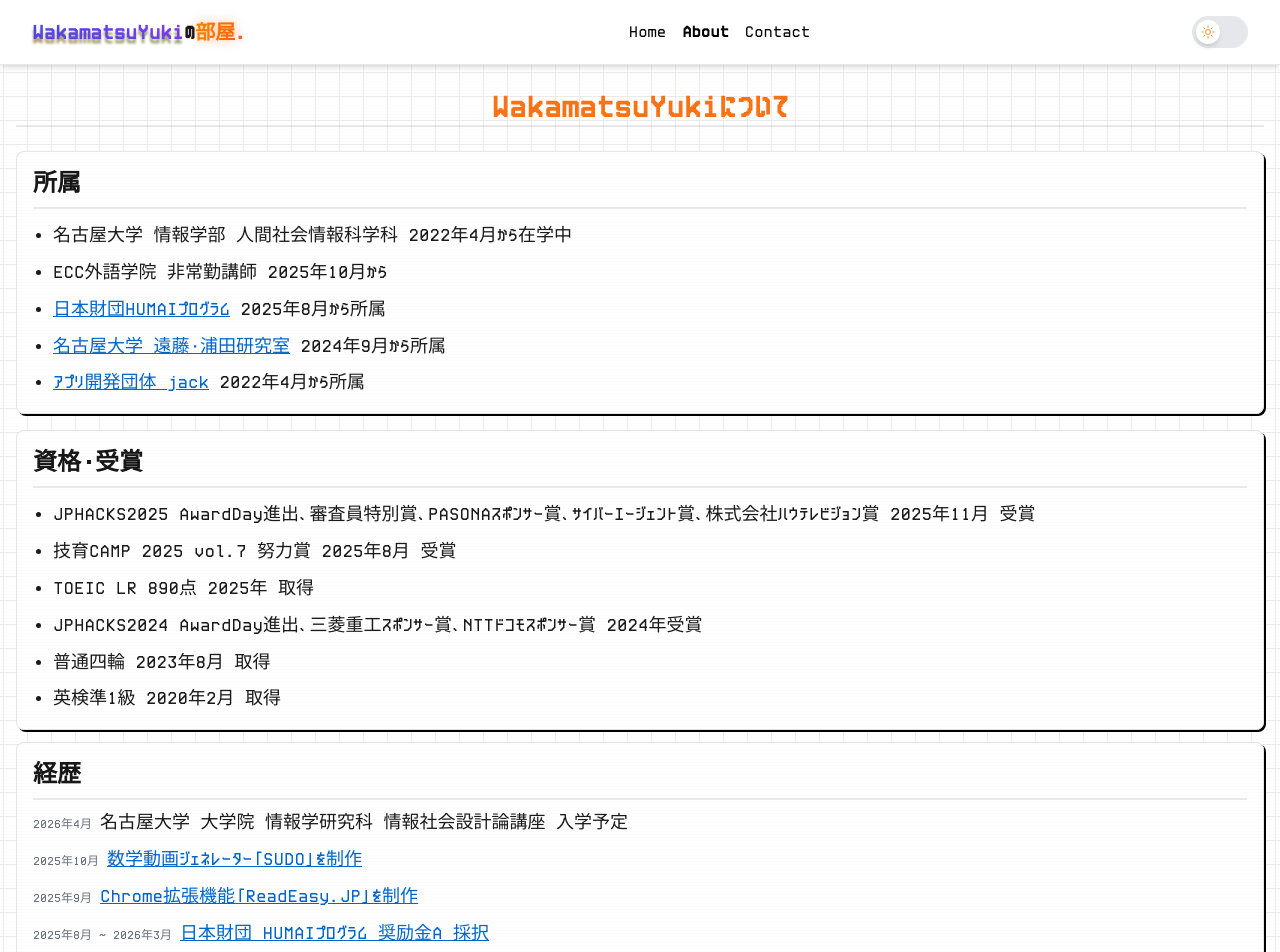
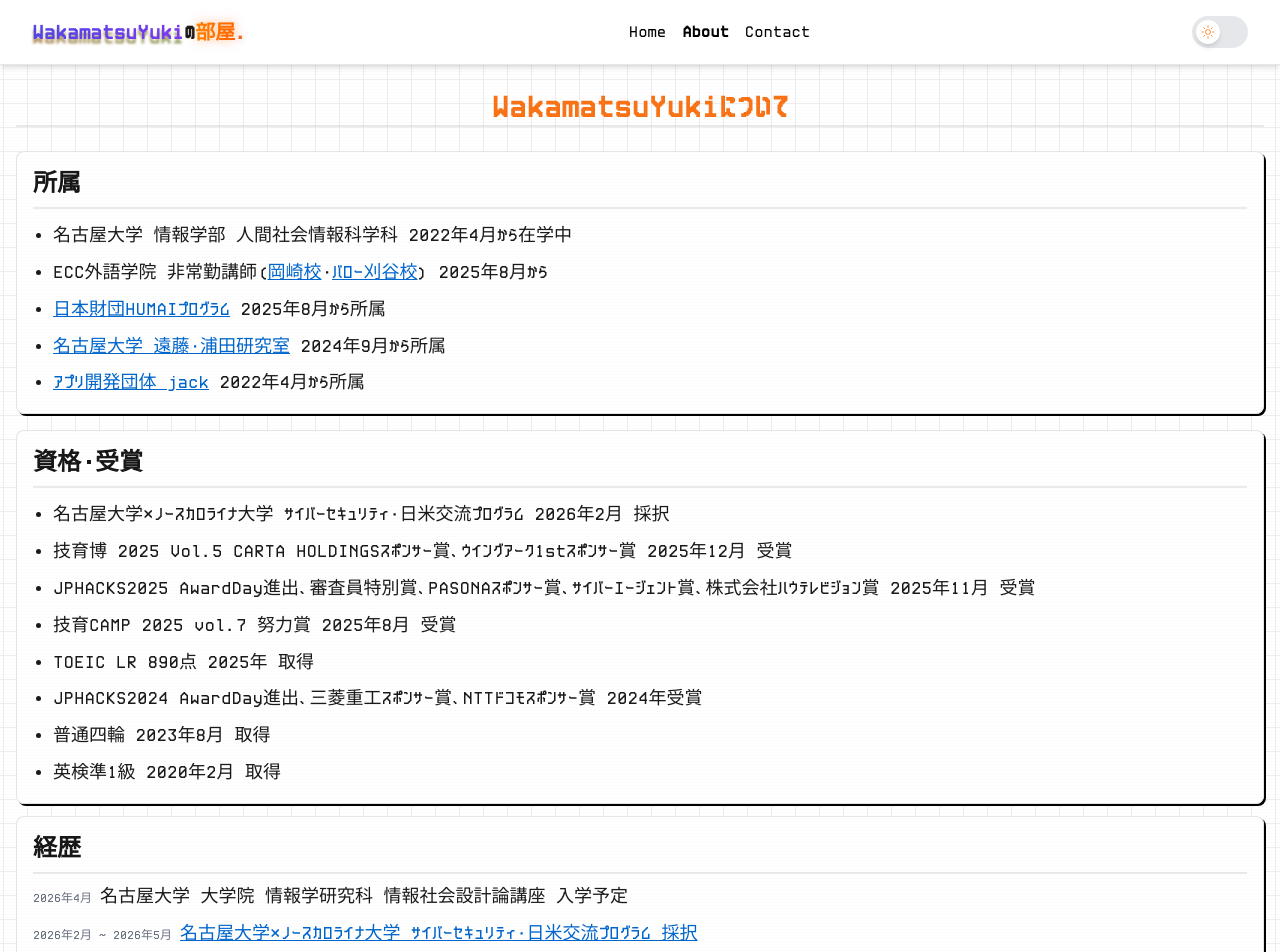
Before and after one commit to waka320/wakaport, a Next.js app in the folder wakanext/: page /about in a window 1280 px wide. Shown: the top 952 px of the page. Built offline with nearby package versions, Linux system fonts and the light colour scheme; no server answers; a web font is replaced by a local one.

Commit message:
技育博、サイバー、ECC、LinkedIn

```diff
--- a/wakanext/src/app/(pages)/contact/page.tsx
+++ b/wakanext/src/app/(pages)/contact/page.tsx
@@ -3,7 +3,7 @@
 import { useState, useEffect } from 'react';
 import Form from '@/components/contact/Form';
 import Link from 'next/link';
-import { FaEnvelope, FaFacebook } from 'react-icons/fa';
+import { FaEnvelope, FaFacebook, FaLinkedin } from 'react-icons/fa';
 import { FaXTwitter } from 'react-icons/fa6';
 
 const ContactPage = () => {
@@ -61,6 +61,20 @@ const ContactPage = () => {
                                 @waka320port
                             </Link>
                         </li>
+                        <li className="flex flex-col sm:flex-row sm:items-center">
+                            <div className="flex items-center mb-1 sm:mb-0">
+                                <FaLinkedin className="text-[var(--accent)] mr-3 text-lg md:text-xl" />
+                                <span className="font-medium mr-2">LinkedIn:</span>
+                            </div>
+                            <Link
+                                className='text-[var(--link-color)] hover:text-[var(--link-hover-color)] underline transition-colors break-all'
+                                href="https://www.linkedin.com/in/yuki-wakamatsu28/"
+                                target="_blank"
+                                rel="noopener noreferrer"
+                            >
+                                Yuki Wakamatsu
+                            </Link>
+                        </li>
                     </ul>
 
                     <h2 className="text-lg md:text-2xl font-semibold mb-3 md:mb-4 border-b pb-2 text-[var(--foreground)]">お問い合わせフォーム</h2>
--- a/wakanext/src/components/about/AffiliationsSection.tsx
+++ b/wakanext/src/components/about/AffiliationsSection.tsx
@@ -10,6 +10,16 @@ const AffiliationsSection = () => {
                 {affiliations.items.map((item, index) =>
                     typeof item === 'string' ? (
                         <li key={index} className="text-sm md:text-base">{item}</li>
+                    ) : 'links' in item ? (
+                        <li key={index} className="text-sm md:text-base">
+                            {item.name}（{item.links.map((link, i) => (
+                                <span key={i}>
+                                    {i > 0 && '・'}
+                                    <Link className='text-[var(--link-color)] hover:text-[var(--accent)] underline' href={link.url}>{link.label}</Link>
+                                </span>
+                            ))}）
+                            <span> {item.description}</span>
+                        </li>
                     ) : (
                         <li key={index} className="text-sm md:text-base">
                             <Link className='text-[var(--link-color)] hover:text-[var(--accent)] underline' href={item.url}>{item.name}</Link>
--- a/wakanext/src/components/home/Social.tsx
+++ b/wakanext/src/components/home/Social.tsx
@@ -5,7 +5,7 @@ import { Button } from "@/components/ui/Button"
 export default function Social() {
     return (
         <div className="container px-1 md:px-4 pb-4 md:pb-8">
-            <div className="grid grid-cols-1 md:grid-cols-3 gap-3 md:gap-4">
+            <div className="grid grid-cols-1 md:grid-cols-2 lg:grid-cols-4 gap-3 md:gap-4">
                 {/* GitHub */}
                 <div className="content-background pixel-panel p-3 md:p-4">
                     <h2 className="text-lg md:text-xl font-semibold mb-2">GitHub</h2>
@@ -18,7 +18,7 @@ export default function Social() {
                     </div>
                 </div>
 
-                {/* X (Twitter) - ウィジェットは使わずリンクのみで軽量化 */}
+                {/* X (Twitter) */}
                 <div className="content-background pixel-panel p-3 md:p-4">
                     <h2 className="text-lg md:text-xl font-semibold mb-2">X</h2>
                     <Link href="https://x.com/waka320port" target="_blank" className="inline-flex items-center gap-2 no-underline">
@@ -26,6 +26,17 @@ export default function Social() {
                     </Link>
                     <div className="mt-2 md:mt-3">
                         <Button href="https://x.com/waka320port" external variant="pixel" className="text-base">Open X</Button>
+                    </div>
+                </div>
+
+                {/* LinkedIn */}
+                <div className="content-background pixel-panel p-3 md:p-4">
+                    <h2 className="text-lg md:text-xl font-semibold mb-2">LinkedIn</h2>
+                    <Link href="https://www.linkedin.com/in/yuki-wakamatsu28/" target="_blank" className="inline-flex items-center gap-2 no-underline">
+                        <span className="text-base text-inherit">Yuki Wakamatsu</span>
+                    </Link>
+                    <div className="mt-2 md:mt-3">
+                        <Button href="https://www.linkedin.com/in/yuki-wakamatsu28/" external variant="pixel" className="text-base">Open LinkedIn</Button>
                     </div>
                 </div>
 
--- a/wakanext/src/lib/about/affiliations.ts
+++ b/wakanext/src/lib/about/affiliations.ts
@@ -2,7 +2,14 @@ export const affiliations = {
     title: "所属",
     items: [
         "名古屋大学 情報学部 人間社会情報科学科 2022年4月から在学中",
-        "ECC外語学院 非常勤講師 2025年10月から",
+        {
+            name: "ECC外語学院 非常勤講師",
+            links: [
+                { label: "岡崎校", url: "https://www.kids.ecc.jp/school/aichi/okazaki/teacher/detail.html?aid=107447" },
+                { label: "バロー刈谷校", url: "https://www.kids.ecc.jp/school/aichi/kariya/teacher/detail.html?aid=107499" },
+            ],
+            description: "2025年8月から",
+        },
         { name: "日本財団HUMAIプログラム", url: "https://zen.ac.jp/humai", description: "2025年8月から所属" },
         { name: "名古屋大学 遠藤・浦田研究室", url: "https://mdg.si.i.nagoya-u.ac.jp/", description: "2024年9月から所属" },
         { name: "アプリ開発団体 jack", url: "https://www.jackapp.jp", description: "2022年4月から所属" },
--- a/wakanext/src/lib/about/qualifications.ts
+++ b/wakanext/src/lib/about/qualifications.ts
@@ -1,6 +1,8 @@
 export const qualifications = {
     title: "資格・受賞",
     items: [
+        "名古屋大学×ノースカロライナ大学 サイバーセキュリティ・日米交流プログラム 2026年2月 採択",
+        "技育博 2025 Vol.5 CARTA HOLDINGSスポンサー賞、ウイングアーク1stスポンサー賞 2025年12月 受賞",
         "JPHACKS2025 AwardDay進出、審査員特別賞、PASONAスポンサー賞、サイバーエージェント賞、株式会社ハウテレビジョン賞 2025年11月 受賞",
         "技育CAMP 2025 vol.7 努力賞 2025年8月 受賞",
         "TOEIC LR 890点 2025年 取得",
--- a/wakanext/src/lib/progress/projects.tsx
+++ b/wakanext/src/lib/progress/projects.tsx
@@ -14,6 +14,14 @@ export const projects: ProjectProps[] = [
         tags: ['学校'],
         start: '2026年4月',
         end: ''
+    },
+    {
+        title: '名古屋大学×ノースカロライナ大学 サイバーセキュリティ・日米交流プログラム 採択',
+        description: '名古屋大学とノースカロライナ大学チャペルヒル校が連携して実施するサイバーセキュリティ・日米交流プログラムに7名の奨学生の1人として採択。2月にアメリカへ派遣、5月に名古屋大学にて交流を実施。',
+        tags: ['学校'],
+        start: '2026年2月',
+        end: '2026年5月',
+        link: 'https://www.iech.provost.nagoya-u.ac.jp/info/2025/10/post_93.html'
     },
     {
         title: '数学動画ジェネレーター「SUDO」を制作',
```
